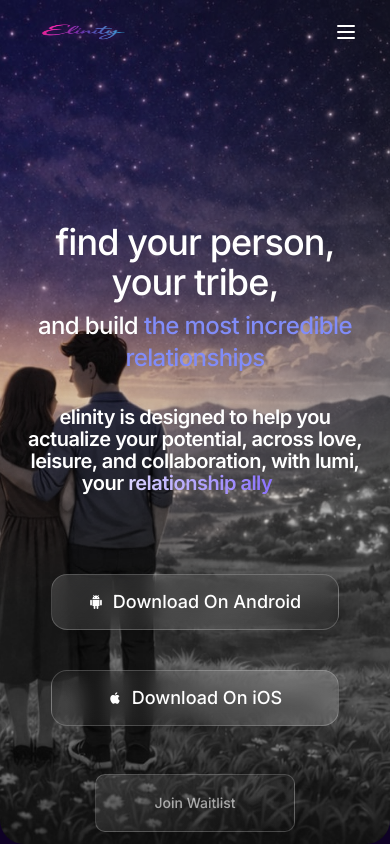
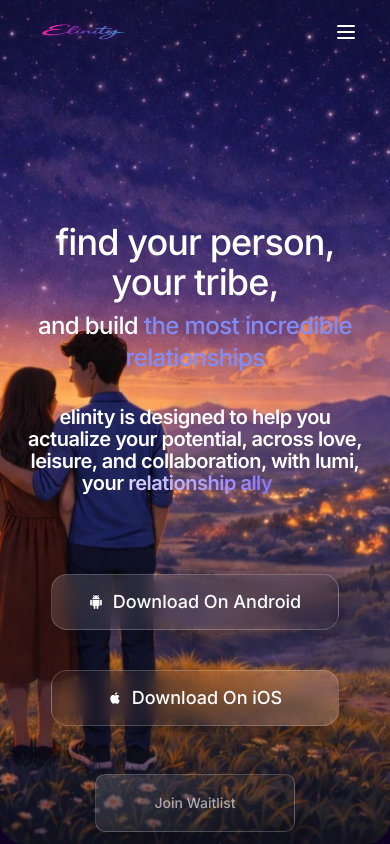
Before and after one commit to sudharsan-051006/elinity, a React (Vite) app: page / in a window 390 px wide. Shown: the top 844 px of the page. Built offline with nearby package versions, Linux system fonts and the light colour scheme; a web font is replaced by a local one.

Commit message:
updated hero

```diff
--- a/src/components/Hero.tsx
+++ b/src/components/Hero.tsx
@@ -26,7 +26,7 @@ export default function ElinityLandingPage({ onJoinClick }: HeroProps) {
     setIsMobile(window.innerWidth <= 640);
   };
 
-
+  handleResize(); // ✅ MUST
 
   window.addEventListener("resize", handleResize);
   return () => window.removeEventListener("resize", handleResize);
@@ -45,7 +45,7 @@ export default function ElinityLandingPage({ onJoinClick }: HeroProps) {
 <div
   className="absolute inset-0 overflow-hidden"
   onMouseMove={(e) => {
-    if (isMobile) return; // ❌ disable on mobile
+    if (isMobile) return; // ✅ HARD STOP
 
     const rect = e.currentTarget.getBoundingClientRect();
     setMouse({
```
Lines whose indentation alone changed are shown as unchanged.
